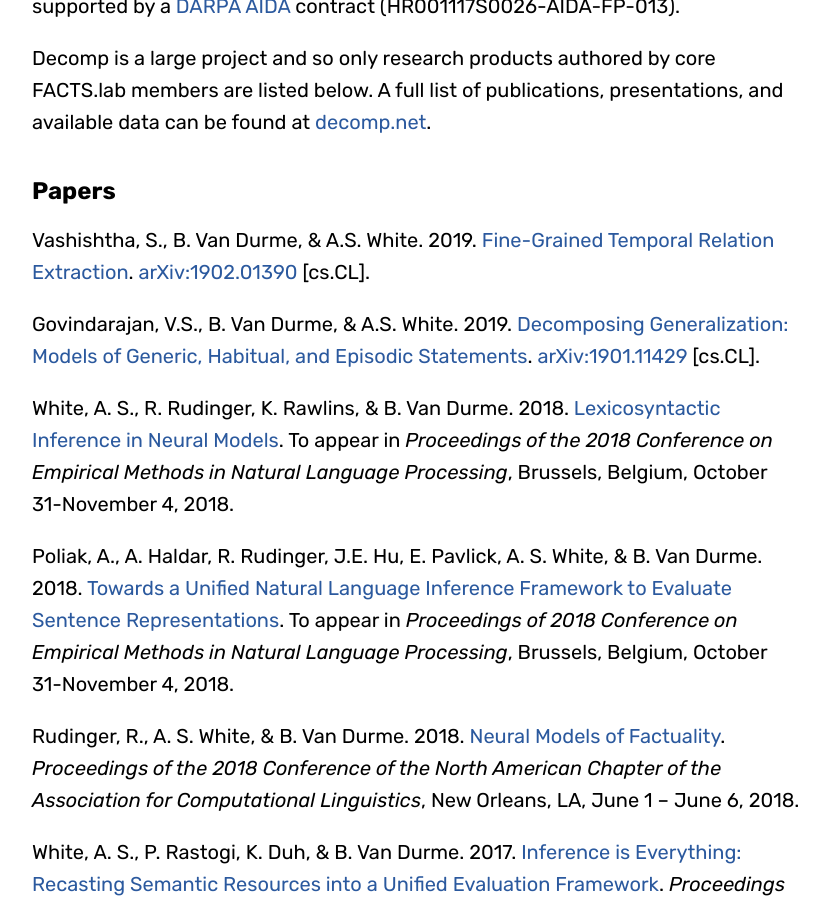
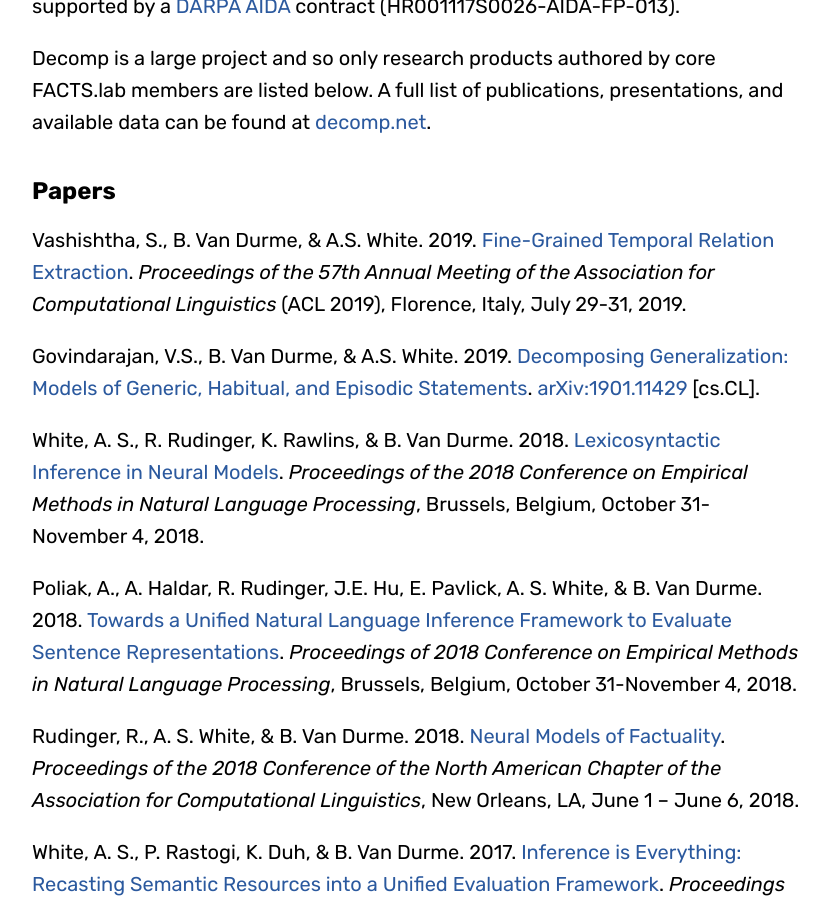
Before and after one commit to FACTSlab/factslab.github.io, a Jekyll site: the page built from research.md, in a window 1280 px wide and 900 px high, scrolled down 659 px. Shown: the whole window, without its empty margins (224-1053 px from the left). Built offline with Jekyll 4.4.1, drawn with Linux system fonts in a browser that asks for light colours; some web fonts are replaced.

Commit message:
updated paper links

```diff
--- a/research.md
+++ b/research.md
@@ -22,13 +22,13 @@
 
 ## Papers
 
-Vashishtha, S., B. Van Durme, & A.S. White. 2019. [Fine-Grained Temporal Relation Extraction](https://arxiv.org/pdf/1902.01390.pdf). [arXiv:1902.01390](https://arxiv.org/abs/1902.01390) [cs.CL].
+Vashishtha, S., B. Van Durme, & A.S. White. 2019. [Fine-Grained Temporal Relation Extraction](https://www.aclweb.org/anthology/P19-1280/). _Proceedings of the 57th Annual Meeting of the Association for Computational Linguistics_ (ACL 2019), Florence, Italy, July 29-31, 2019.
 
 Govindarajan, V.S., B. Van Durme, & A.S. White. 2019. [Decomposing Generalization: Models of Generic, Habitual, and Episodic Statements](https://arxiv.org/pdf/1901.11429.pdf). [arXiv:1901.11429](https://arxiv.org/abs/1901.11429) [cs.CL].
 
-White, A. S., R. Rudinger, K. Rawlins, & B. Van Durme. 2018. [Lexicosyntactic Inference in Neural Models](https://arxiv.org/pdf/1808.06232). To appear in _Proceedings of the 2018 Conference on Empirical Methods in Natural Language Processing_, Brussels, Belgium, October 31-November 4, 2018.
+White, A. S., R. Rudinger, K. Rawlins, & B. Van Durme. 2018. [Lexicosyntactic Inference in Neural Models](https://aclweb.org/anthology/D18-1501/). _Proceedings of the 2018 Conference on Empirical Methods in Natural Language Processing_, Brussels, Belgium, October 31-November 4, 2018.
 
-Poliak, A., A. Haldar, R. Rudinger, J.E. Hu, E. Pavlick, A. S. White, & B. Van Durme. 2018. [Towards a Unified Natural Language Inference Framework to Evaluate Sentence Representations](https://arxiv.org/pdf/1804.08207). To appear in _Proceedings of 2018 Conference on Empirical Methods in Natural Language Processing_, Brussels, Belgium, October 31-November 4, 2018.
+Poliak, A., A. Haldar, R. Rudinger, J.E. Hu, E. Pavlick, A. S. White, & B. Van Durme. 2018. [Towards a Unified Natural Language Inference Framework to Evaluate Sentence Representations](https://arxiv.org/pdf/1804.08207). _Proceedings of 2018 Conference on Empirical Methods in Natural Language Processing_, Brussels, Belgium, October 31-November 4, 2018.
 
 Rudinger, R., A. S. White, & B. Van Durme. 2018. [Neural Models of Factuality](http://aaronstevenwhite.io/papers/rudinger_neural_2018.pdf). _Proceedings of the 2018 Conference of the North American Chapter of the Association for Computational Linguistics_, New Orleans, LA, June 1 – June 6, 2018.
 
```
